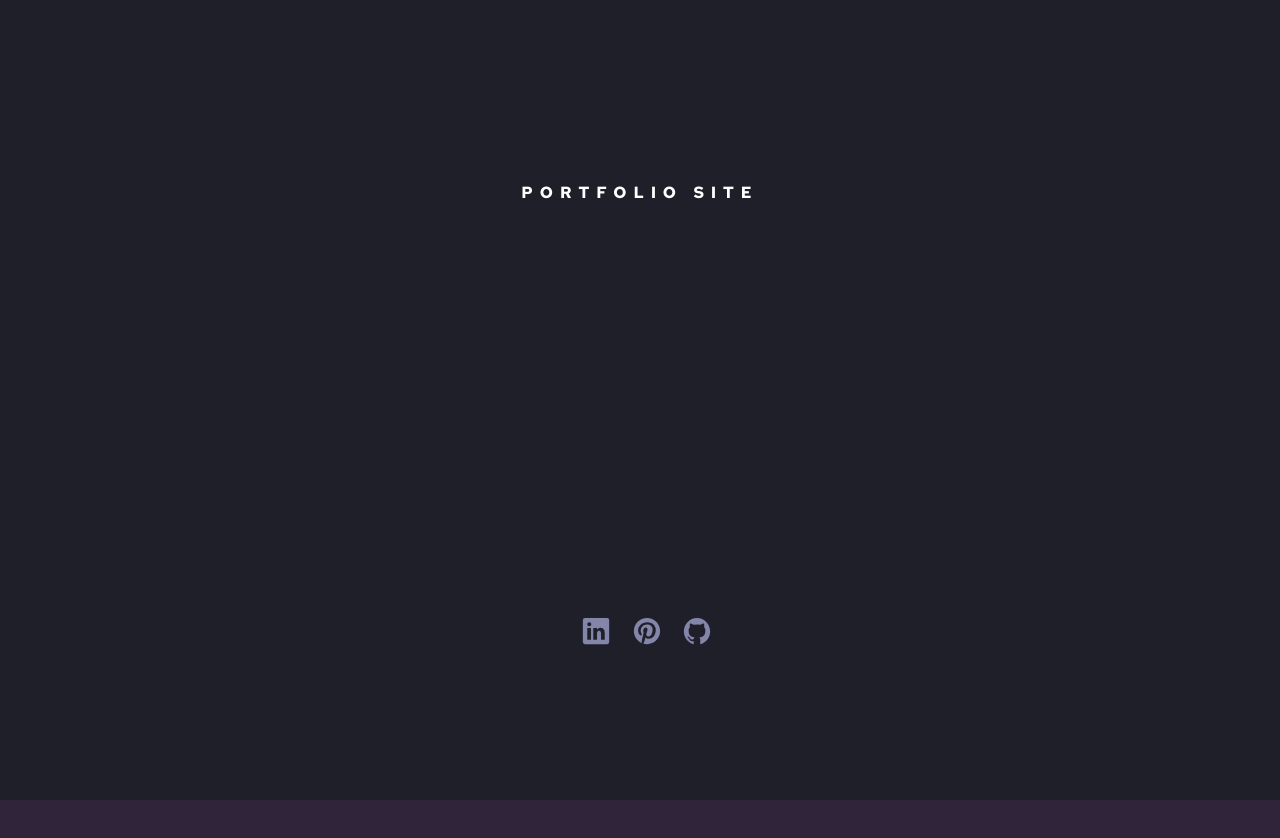
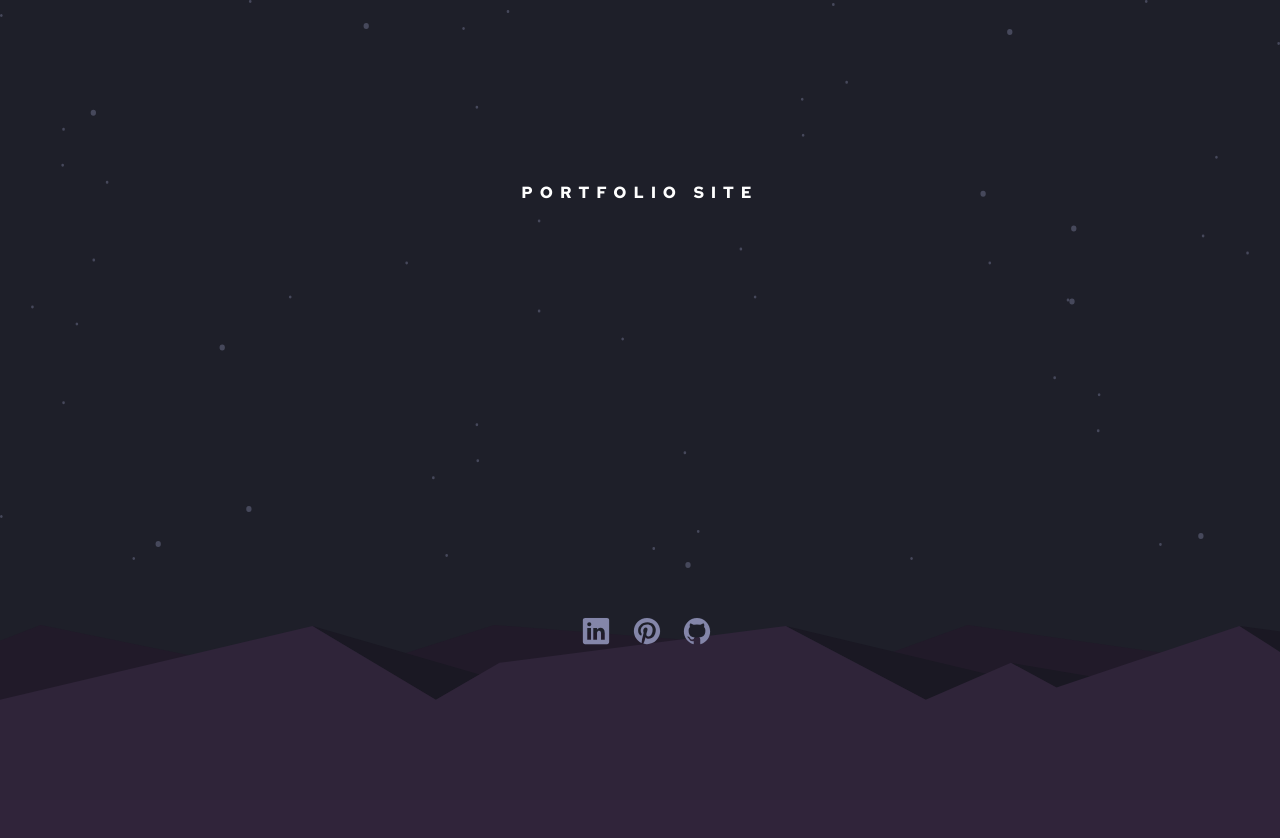
Before and after one commit to abe-m1/portfolio, a website: page index.html in a window 1280 px wide. Shown: the top 838 px of the page. Drawn offline with nearby package versions, Linux system fonts and the light colour scheme; the site is published under a folder, as on GitHub Pages, so addresses that start at the root find nothing.

Commit message:
change image path

```diff
--- a/scss/main.scss
+++ b/scss/main.scss
@@ -27,8 +27,8 @@ body {
 .hero {
   height: 100vh;
   color: $white;
-  background: url(/images/bg-stars.svg) no-repeat top center,
-    url(/images/pattern-hills.svg) no-repeat bottom right, #1e1f29;
+  background: url(../images/bg-stars.svg) no-repeat top center,
+    url(../images/pattern-hills.svg) no-repeat bottom right, #1e1f29;
   background-size: contain, 946px 151px, cover;
 
   display: flex;
```
Also changed, not shown: css/style.css.
